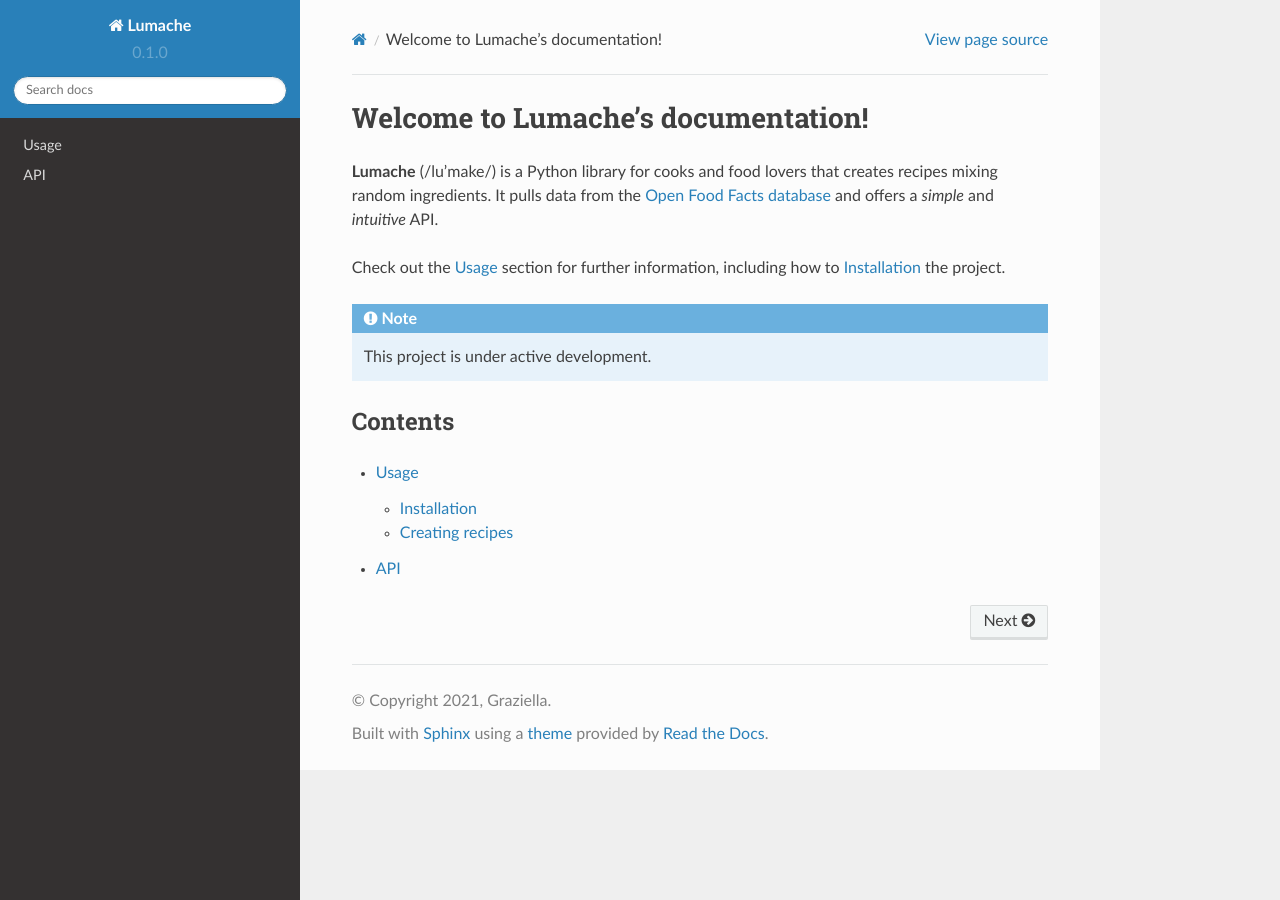
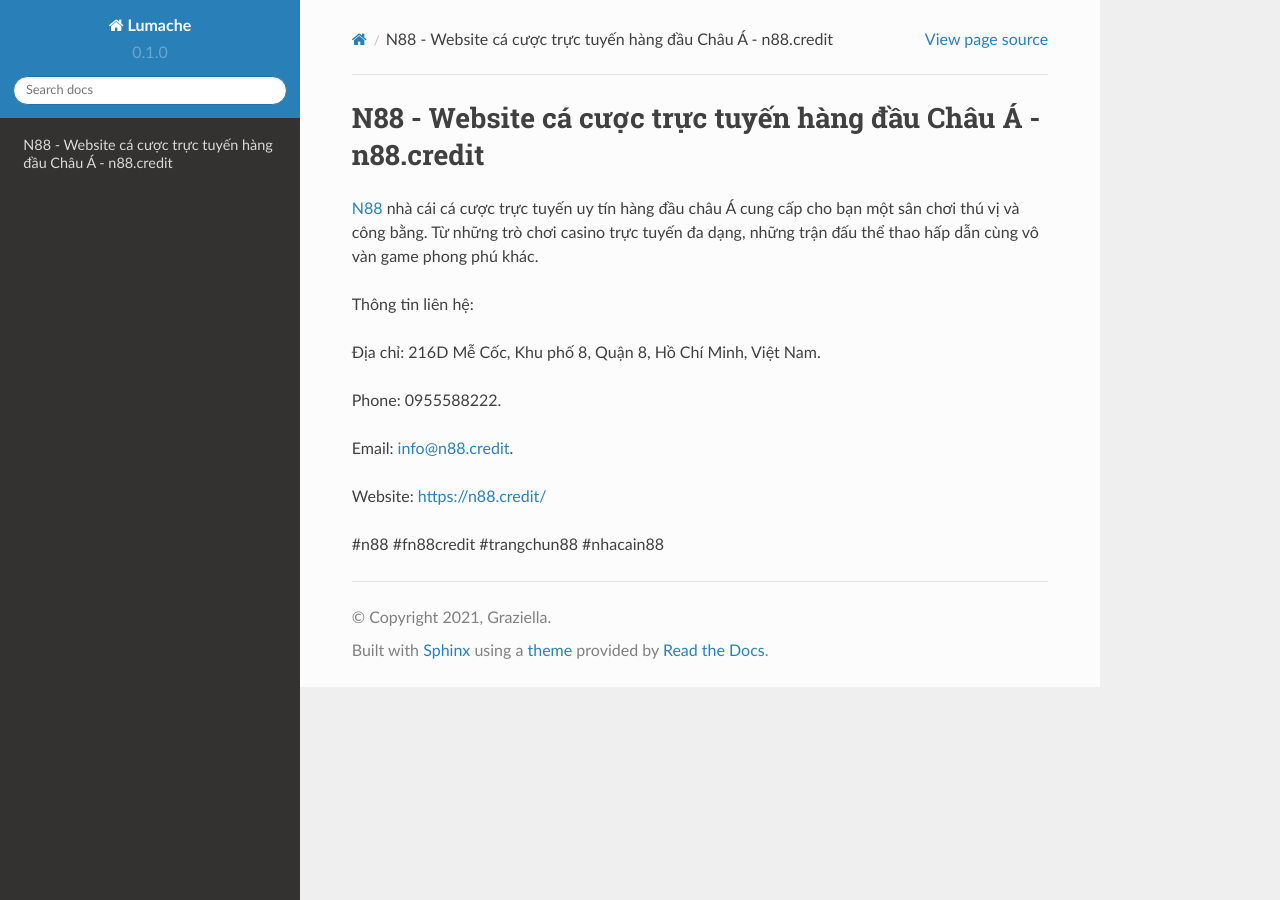
Before and after one commit to iaduphattai904809/n88credit, a Sphinx documentation site: the page built from docs/source/index.rst, in a window 1280 px wide. Built offline with Sphinx 7.4.7 and the Read the Docs theme 2.0.0, drawn with Linux system fonts in a browser that asks for light colours.

Commit message:
Update index.rst

```diff
--- a/docs/source/index.rst
+++ b/docs/source/index.rst
@@ -1,22 +1,16 @@
-Welcome to Lumache's documentation!
+N88 - Website cá cược trực tuyến hàng đầu Châu Á - n88.credit
 ===================================
 
-**Lumache** (/lu'make/) is a Python library for cooks and food lovers
-that creates recipes mixing random ingredients.
-It pulls data from the `Open Food Facts database <https://world.openfoodfacts.org/>`_
-and offers a *simple* and *intuitive* API.
+`N88 <https://n88.credit/>`_ nhà cái cá cược trực tuyến uy tín hàng đầu châu Á cung cấp cho bạn một sân chơi thú vị và công bằng. Từ những trò chơi casino trực tuyến đa dạng, những trận đấu thể thao hấp dẫn cùng vô vàn game phong phú khác.
 
-Check out the :doc:`usage` section for further information, including
-how to :ref:`installation` the project.
+Thông tin liên hệ:
 
-.. note::
+Địa chỉ: 216D Mễ Cốc, Khu phố 8, Quận 8, Hồ Chí Minh, Việt Nam.
 
-   This project is under active development.
+Phone: 0955588222.
 
-Contents
---------
+Email: info@n88.credit.
 
-.. toctree::
+Website: https://n88.credit/
 
-   usage
-   api
+#n88 #fn88credit #trangchun88 #nhacain88
```
